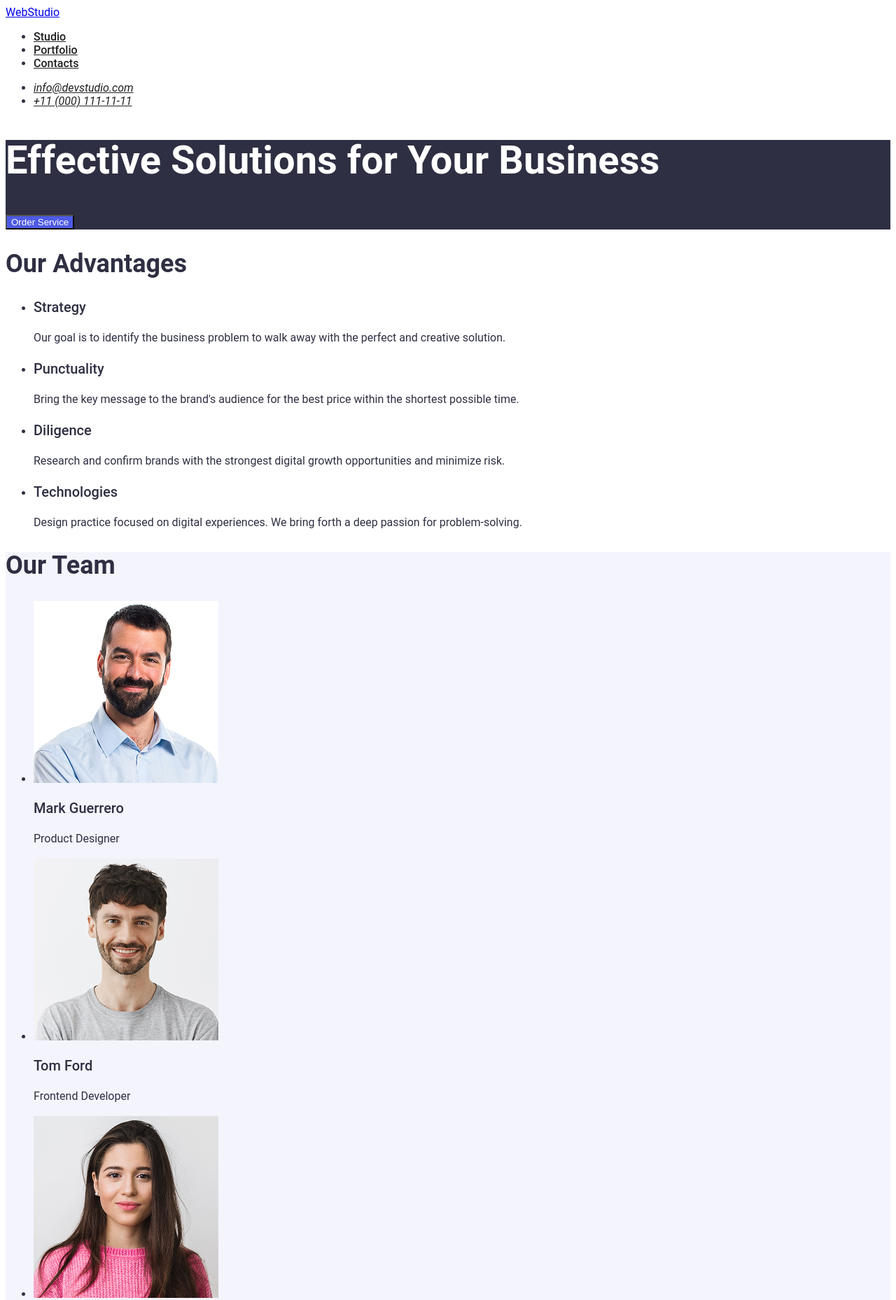
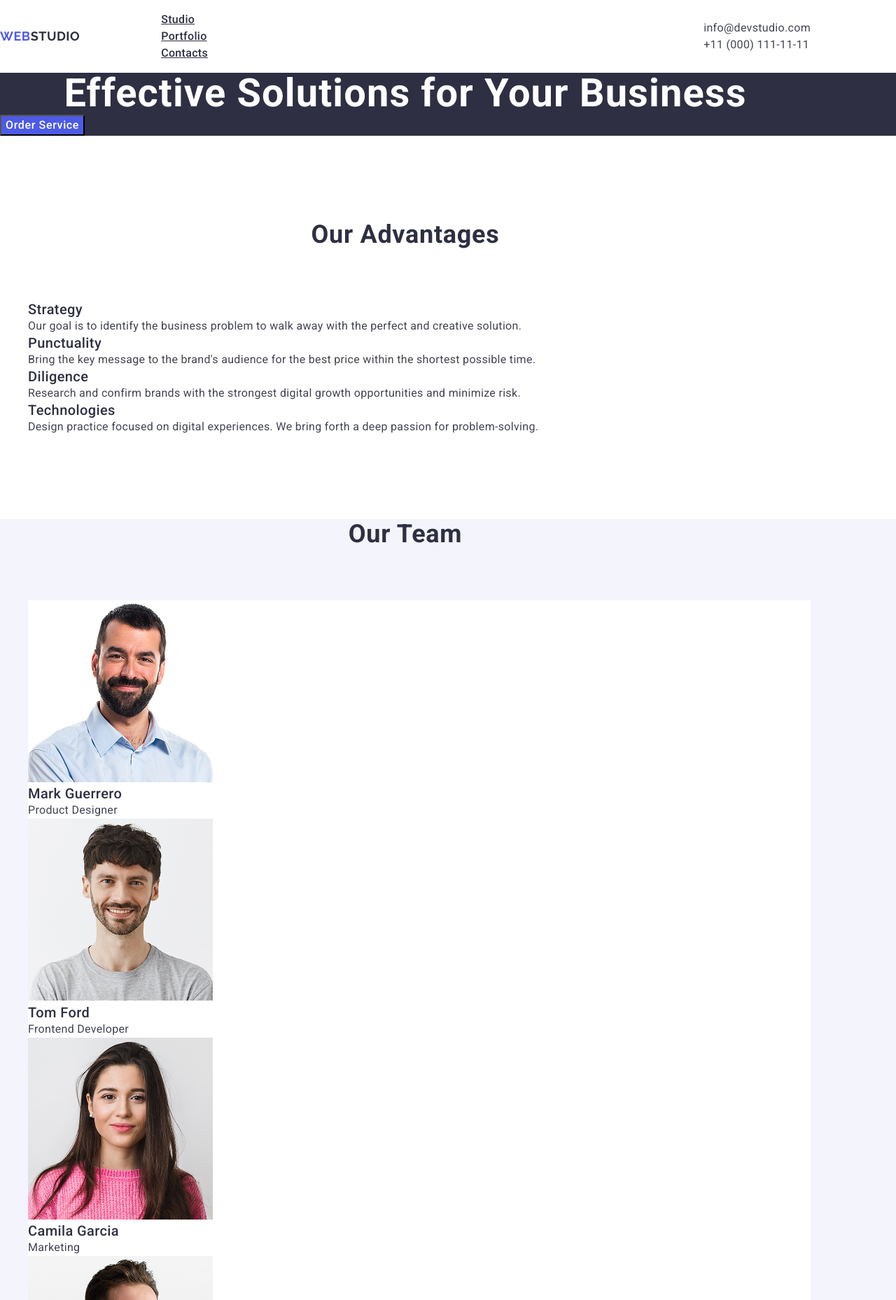
Before and after one commit to batkodumki/goit-markup-hw-06, a plain HTML site: page index.html in a window 1280 px wide. Shown: the top 1858 px of the page at 70% size. Drawn offline with nearby package versions, Linux system fonts and the light colour scheme.

Commit message:
Initial commit

```diff
--- a/css/styles.css
+++ b/css/styles.css
@@ -1,60 +1,221 @@
-body{
-  font-family: "Roboto", "Arial", sans-serif;
-  color: #2E2F42;
+h1, h2, h3, h4, h5, h6{
+  margin: 0;
+  padding: 0;
+}
+ul{
+  list-style: none;
+}
+p{
+  margin: 0;
+  padding: 0;
+}
+.container {
+  max-width: 1158px;
+}
+.page-nav {
+  display: flex;
+  align-items: center;
+  gap: 76px;
+}
+.head .container {
+  display: flex;
+  align-items: center;
+  justify-content: space-between;
+}
+
+
+body {
+  font-family: "Roboto", sans-serif;
+  color: #434455;
   background-color: #FFFFFF;
 }
-button{
+
+button {
   background-color: #4D5AE5;
   color: #FFFFFF;
+  font-size: 16px;
   font-weight: 500;
   cursor: pointer;
+  font-family: "Roboto", sans-serif;
+  line-height: 1.5;
+  letter-spacing: 0.04em;
 }
 
 button:hover, button:focus {
   background-color: #404BBF;
 }
-.page-nav .link {
-color: #212121;
+
+.nav-link {
+  font-weight: 500;
+  font-size: 16px;
+  line-height: 1.5;
+  letter-spacing: 0.02em;
+  color: #2e2f42;
 }
 
-.page-nav .link:hover,
-.page-nav .link:focus {
-color: #404BBF;
+.nav-link:hover, .nav-link:focus {
+  color: #404bbf;
 }
 
-.title{
+.logo-text {
+  font-family: "Raleway", sans-serif;
+  font-weight: 700;
+  font-size: 18px;
+  line-height: 1.17;
+  letter-spacing: 0.03em;
+  text-transform: uppercase;
+  color: #4d5ae5;
+}
+
+.logo-span {
+  color: #2e2f42;
+}
+
+.contact-info {
+  font-style: normal;
+}
+
+.contact-link {
+  font-size: 16px;
+  line-height: 1.5;
+  letter-spacing: 0.02em;
+  color: #434455;
+  text-decoration: none;
+}
+
+.contact-link:hover, .contact-link:focus {
+  color: #404bbf;
+}
+
+.main-title {
   font-size: 56px;
   line-height: 1.07;
   color: #FFFFFF;
   font-weight: 700;
+  text-align: center;
+  letter-spacing: 0.02em;
 }
 
-.tiny-title{
+.footer {
+  background-color: #2E2F42;
+}
+
+.footer-text {
+  color: #E7E9FC;
+}
+
+.cta-button {
+  font-size: 16px;
+}
+
+.portfolio-item {
+  background-color: #FFFFFF;
+}
+
+.eff-sol{
+  background-color: #2e2f42;
+}
+.advantage-title{
+  font-weight: 500;
   font-size: 20px;
   line-height: 1.2;
+  letter-spacing: 0.02em;
+  color: #2e2f42;
+}
+.advantage-text{
+  line-height: 1.5;
+  letter-spacing: 0.02em;
+}
+
+.team-member{
+  background-color: #FFFFFF;
+}
+.section-title{
+  font-size: 36px;
+  line-height: 1.11;
+  text-align: center;
+  letter-spacing: 0.02em;
+  text-transform: capitalize;
+  color: #2e2f42;
+  border: 2px solid transparent;
+  margin-top: 120px;
+  margin-bottom: 72px;
+}
+.team-title{
   font-weight: 500;
+  font-size: 20px;
+  line-height: 1.2;
+  letter-spacing: 0.02em;
+  color: #2e2f42;
 }
-.paragraph{
-  font-size: 16px;
+.team-text{
   line-height: 1.5;
+  letter-spacing: 0.02em;
 }
-.midle-title{
-  font-size: 36px;
-  line-height: 1.1;
+
+.portfolio-title{
+  font-weight: 500;
+  font-size: 20px;
+  line-height: 1.2;
+  letter-spacing: 0.02em;
+  color: #2e2f42;
+}
+.portfolio-text{
+  line-height: 1.5;
+  letter-spacing: 0.02em;
+}
+.footer-logo{
+  font-family: "Raleway", sans-serif;
   font-weight: 700;
+  font-size: 18px;
+  line-height: 1.17;
+  letter-spacing: 0.03em;
+  text-transform: uppercase;
+  color: #4d5ae5;
+  text-decoration: none;
 }
-.eff-sol{
-  background-color: #2E2F42;
+.logo-span{
+  color: #f4f4fd;
 }
-.our-team{
-  background-color: #F4F4FD;
+.footer-text{
+  line-height: 1.5;
+  color: #F4F4FD;
+  letter-spacing: 0.02em;
 }
-.foot{
-  background-color: #2E2F42;
+.logo{
+  font-family: "Raleway", sans-serif;
+  font-weight: 700;
+  font-size: 18px;
+  line-height: 1.17;
+  letter-spacing: 0.03em;
+  text-transform: uppercase;
+  color: #4d5ae5;
+  text-decoration: none;
 }
-.foot .paragraph{
-  color: #E7E9FC;
+.header-logo{
+  color: #2E2F42;
 }
-.clas .link{
-  font-weight: 500;
+.address{
+  font-style: normal;
 }
+.team{
+  background-color:  #F4F4FD;
+}
+.footer-web{
+   color: #f4f4fd;
+}
+.nav-list{
+  list-style: none;
+}
+.contact-list{
+  list-style: none;
+}
+.advantage-list{
+  list-style: none;
+}
+.team-list{
+  list-style: none;
+}
+.portfolio-list{
+  list-style: none;
+}
--- a/index.html
+++ b/index.html
@@ -4,136 +4,138 @@
     <title>WebStudio</title>
     <meta charset="UTF-8" />
     <meta name="viewport" content="width=device-width, initial-scale=1.0" />
+    <link rel="preconnect" href="https://fonts.googleapis.com">
+    <link rel="preconnect" href="https://fonts.gstatic.com" crossorigin>
+    <link href="https://fonts.googleapis.com/css2?family=Raleway:wght@700&family=Roboto:wght@400;500;700&display=swap" rel="stylesheet">
+    <link rel="stylesheet" href="https://cdnjs.cloudflare.com/ajax/libs/modern-normalize/3.0.1/modern-normalize.min.css" integrity="sha512-q6WgHqiHlKyOqslT/lgBgodhd03Wp4BEqKeW6nNtlOY4quzyG3VoQKFrieaCeSnuVseNKRGpGeDU3qPmabCANg==" crossorigin="anonymous" referrerpolicy="no-referrer" />
     <link rel="stylesheet" href="./css/styles.css">
   </head>
 
   <body>
-    <header>
+    <header class="head">
+      <div class="container">
         <nav class="page-nav">
-        <a href="./index.html" class="logo">WebStudio</a>
-        <ul class="clas">
-          <li><a href="#studio" class="link">Studio</a></li>
-          <li><a href="#portfolio" class="link">Portfolio</a></li>
-          <li><a href="#contacts" class="link">Contacts</a></li>
+        <a href="./index.html" class="logo">Web<span class="header-logo">Studio</span></a>
+        <ul class="nav-list">
+          <li><a href="./index.html" class="nav-link">Studio</a></li>
+          <li><a href="" class="nav-link">Portfolio</a></li>
+          <li><a href="" class="nav-link">Contacts</a></li>
         </ul>
       </nav>
-      <address>
-        <ul class="page-nav">
-          <li><a href="mailto:info@devstudio.com" class="link">info@devstudio.com</a></li>
-          <li><a href="tel:+110001111111" class="link">+11 (000) 111-11-11</a></li>
+      <address class="address">
+        <ul class="contact-list">
+          <li><a href="mailto:info@devstudio.com" class="contact-link">info@devstudio.com</a></li>
+          <li><a href="tel:+110001111111" class="contact-link">+11 (000) 111-11-11</a></li>
         </ul>
        </address>
+    </div>
     </header>
 
     <main>
       <section class="eff-sol">
-        <h1 class="title">Effective Solutions for Your Business</h1>
-        <button type="button">Order Service</button>
+        <div class="container">
+          <h1 class="main-title">Effective Solutions for Your Business</h1>
+          <button type="button" class="cta-button">Order Service</button>
+        </section>
+       </div>
+
+
+      <section class="advantages">
+        <div class="container">
+          <h2 class="section-title">Our Advantages</h2>
+          <ul class="advantages-list">
+            <li class="advantage-item">
+              <h3 class="advantage-title">Strategy</h3>
+              <p class="advantage-text">Our goal is to identify the business problem to walk away with the perfect and creative solution.</p>
+            </li>
+            <li class="advantage-item">
+              <h3 class="advantage-title">Punctuality</h3>
+              <p class="advantage-text">Bring the key message to the brand's audience for the best price within the shortest possible time.</p>
+            </li>
+            <li class="advantage-item">
+              <h3 class="advantage-title">Diligence</h3>
+              <p class="advantage-text">Research and confirm brands with the strongest digital growth opportunities and minimize risk.</p>
+            </li>
+            <li class="advantage-item">
+              <h3 class="advantage-title">Technologies</h3>
+              <p class="advantage-text">Design practice focused on digital experiences. We bring forth a deep passion for problem-solving.</p>
+            </li>
+          </ul>
+        </div>
       </section>
 
-      <section>
-        <h2 class="midle-title">Our Advantages</h2>
-        <ul>
-          <li>
-            <h3 class="tiny-title">Strategy</h3>
-            <p class="paragraph">
-              Our goal is to identify the business problem to walk away with the
-              perfect and creative solution.
-            </p>
+      <section class="team">
+        <div class="container">
+          <h2 class="section-title">Our Team</h2>
+          <ul class="team-list">
+            <li class="team-member">
+              <img src="./images/person1.jpg" alt="Mark Guerrero" width="264" class="team-img"/>
+              <h3 class="team-title">Mark Guerrero</h3>
+              <p class="team-text">Product Designer</p>
             </li>
-          <li>
-            <h3 class="tiny-title">Punctuality</h3>
-            <p class="paragraph">
-              Bring the key message to the brand's audience for the best price
-              within the shortest possible time.
-            </p>
+            <li class="team-member">
+              <img src="./images/person2.jpg" alt="Tom Ford" width="264" class="team-img"/>
+              <h3 class="team-title">Tom Ford</h3>
+              <p class="team-text">Frontend Developer</p>
             </li>
-          <li>
-            <h3 class="tiny-title">Diligence</h3>
-            <p class="paragraph">
-              Research and confirm brands with the strongest digital growth
-              opportunities and minimize risk.
-            </p>
+            <li class="team-member">
+              <img src="./images/person3.jpg" alt="Camila Garcia" width="264" class="team-img"/>
+              <h3 class="team-title">Camila Garcia</h3>
+              <p class="team-text">Marketing</p>
             </li>
-          <li>
-            <h3 class="tiny-title">Technologies</h3>
-            <p class="paragraph">
-              Design practice focused on digital experiences. We bring forth a
-              deep passion for problem-solving.
-            </p>
+            <li class="team-member">
+              <img src="./images/person4.jpg" alt="Daniel Wilson" width="264" class="team-img"/>
+              <h3 class="team-title">Daniel Wilson</h3>
+              <p class="team-text">UI Designer</p>
             </li>
           </ul>
+        </div>
       </section>
 
-      <section class="our-team">
-        <h2 class="midle-title">Our Team</h2>
-        <ul>
-          <li>
-            <img src="./images/person1.jpg" alt="Mark Guerrero" width="264" />
-            <h3 class="tiny-title">Mark Guerrero</h3>
-            <p class="paragraph">Product Designer</p>
+      <section class="portfolio">
+        <div class="container">
+          <h2 class="section-title">Our Portfolio</h2>
+          <ul class="portfolio-list">
+            <li class="portfolio-item">
+              <img src="./images/maket1.jpg" alt="Banking App" width="360" class="portfolio-img"/>
+              <h3 class="portfolio-title">Banking App</h3>
+              <p class="portfolio-text">App</p>
             </li>
-          <li>
-            <img src="./images/person2.jpg" alt="Tom Ford" width="264" />
-            <h3 class="tiny-title">Tom Ford</h3>
-            <p class="paragraph">Frontend Developer</p>
+            <li class="portfolio-item">
+              <img src="./images/maket2.jpg" alt="Cashless Payment" width="360" class="portfolio-img"/>
+              <h3 class="portfolio-title">Cashless Payment</h3>
+              <p class="portfolio-text">Marketing</p>
             </li>
-          <li>
-            <img src="./images/person3.jpg" alt="Camila Garcia" width="264" />
-            <h3 class="tiny-title">Camila Garcia</h3>
-            <p class="paragraph">Marketing</p>
+            <li class="portfolio-item">
+              <img src="./images/maket3.jpg" alt="Meditation App" width="360" class="portfolio-img"/>
+              <h3 class="portfolio-title">Meditation App</h3>
+              <p class="portfolio-text">App</p>
             </li>
-          <li>
-            <img src="./images/person4.jpg" alt="Daniel Wilson" width="264" />
-            <h3 class="tiny-title">Daniel Wilson</h3>
-            <p class="paragraph">UI Designer</p>
+            <li class="portfolio-item">
+              <img src="./images/maket4.jpg" alt="Taxi Service" width="360" class="portfolio-img"/>
+              <h3 class="portfolio-title">Taxi Service</h3>
+              <p class="portfolio-text">Marketing</p>
+            </li>
+            <li class="portfolio-item">
+              <img src="./images/maket5.jpg" alt="Screen Illustrations" width="360" class="portfolio-img"/>
+              <h3 class="portfolio-title">Screen Illustrations</h3>
+              <p class="portfolio-text">Design</p>
+            </li>
+            <li class="portfolio-item">
+              <img src="./images/maket6.jpg" alt="Online Courses" width="360" class="portfolio-img"/>
+              <h3 class="portfolio-title">Online Courses</h3>
+              <p class="portfolio-text">Marketing</p>
             </li>
           </ul>
+        </div>
       </section>
     </main>
 
-    <section class="portfolio-section">
-      <h2 class="midle-title">Our Portfolio</h2>
-      <ul>
-        <li>
-          <img src="./images/maket1.jpg" alt="maket" width="264"/>
-          <h3 class="tiny-title">Banking App</h3>
-          <p class="paragraph">App</p>
-        </li>
-        <li>
-          <img src="./images/maket2.jpg" alt="maket" width="264"/>
-          <h3 class="tiny-title">Cashless Payment</h3>
-          <p class="paragraph">Marketing</p>
-        </li>
-        <li>
-          <img src="./images/maket3.jpg" alt="maket" width="264"/>
-          <h3 class="tiny-title">Meditation App</h3>
-          <p class="paragraph">App</p>
-        </li>
-        <li>
-          <img src="./images/maket4.jpg" alt="maket" width="264"/>
-          <h3 class="tiny-title">Taxi Service</h3>
-          <p class="paragraph">Marketing</p>
-        </li>
-        <li>
-          <img src="./images/maket5.jpg" alt="maket" width="264"/>
-          <h3 class="tiny-title">Screen Illustrations</h3>
-          <p class="paragraph">Design</p>
-        </li>
-        <li>
-          <img src="./images/maket6.jpg" alt="maket" width="264"/>
-          <h3 class="tiny-title">Online Courses</h3>
-          <p class="paragraph">Marketing</p>
-        </li>
-      </ul>
-    </section>
-
-    <footer class="foot">
-      <a href="./index.html" class="logo">WebStudio</a>
-      <p class="paragraph">
-        Increase the flow of customers and sales for your business with digital
-        marketing & growth solutions.
-      </p>
+    <footer class="footer">
+      <div class="container">
+        <a href="./index.html" class="footer-logo">Web<span class="footer-web">Studio</span></a>
+        <p class="footer-text">Increase the flow of customers and sales for your business with digital marketing & growth solutions.</p>
       </footer>
+      </div>
   </body>
 </html>
```
Lines whose indentation alone changed are shown as unchanged.
